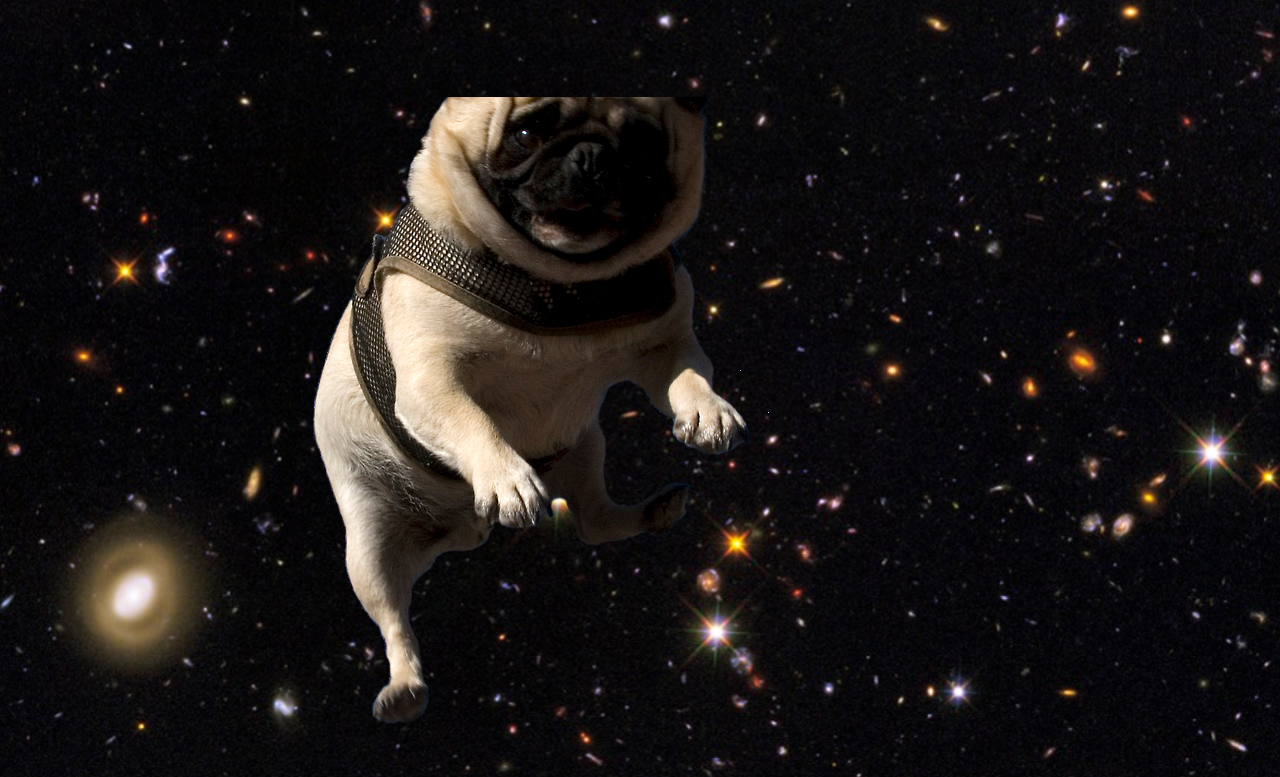
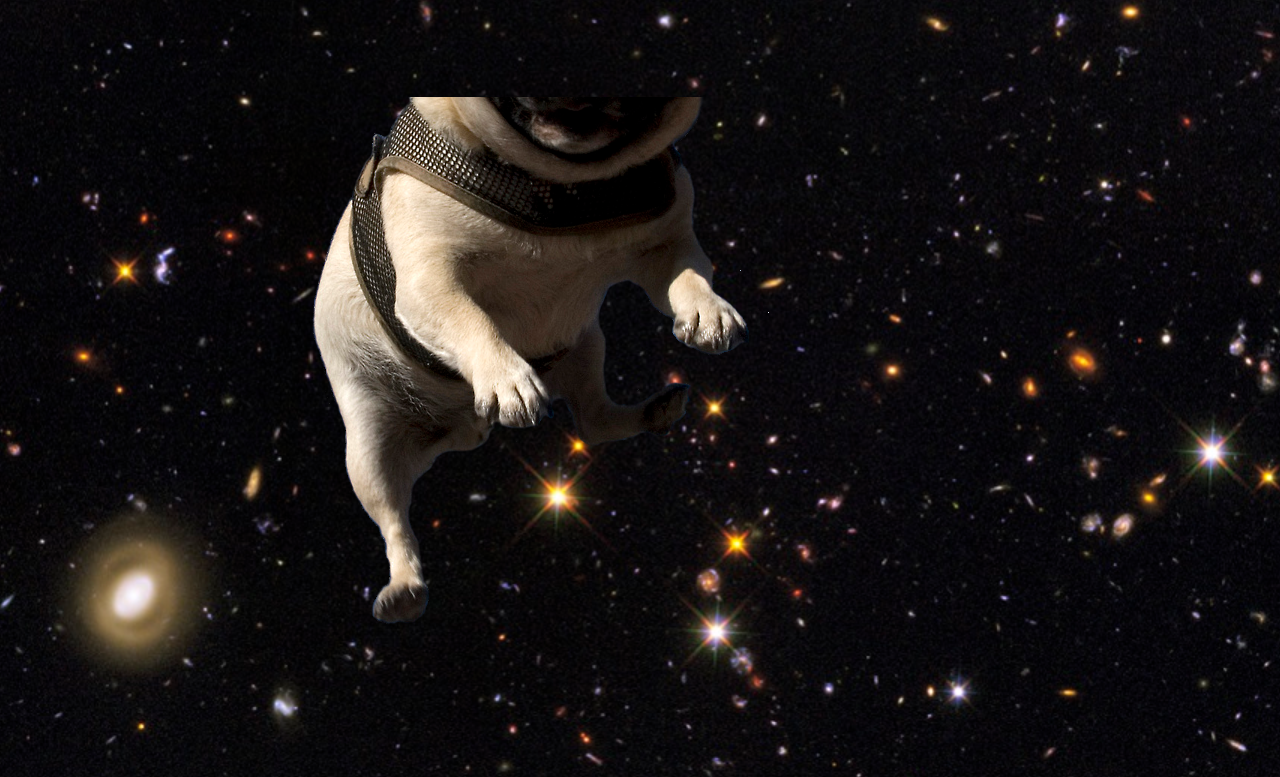
Before and after one commit to JonasAckermann/JonasAckermann.github.io, a plain HTML site: page ParallaxPug/index.html in a window 1280 px wide. Shown: the part 803-1580 px from the top of the page. Drawn offline with nearby package versions, Linux system fonts and the light colour scheme.

Commit message:
Update index.html

```diff
--- a/ParallaxPug/index.html
+++ b/ParallaxPug/index.html
@@ -23,7 +23,7 @@ $(document).ready(function(){
 	//outerHeight (true/false) - Whether or not jQuery should use it's outerHeight option to determine when a section is in the viewport
 	$('#intro').parallax("50%", 0.1);
 	$('#second').parallax("50%", 0.3);
-	$('.bg1').parallax("50%", 0.4);
+	$('.bg1').parallax("50%", 0.9);
 	$('.bg2').parallax("50%", 2.5);
 	$('#third').parallax("50%", 0.3);
 
```
